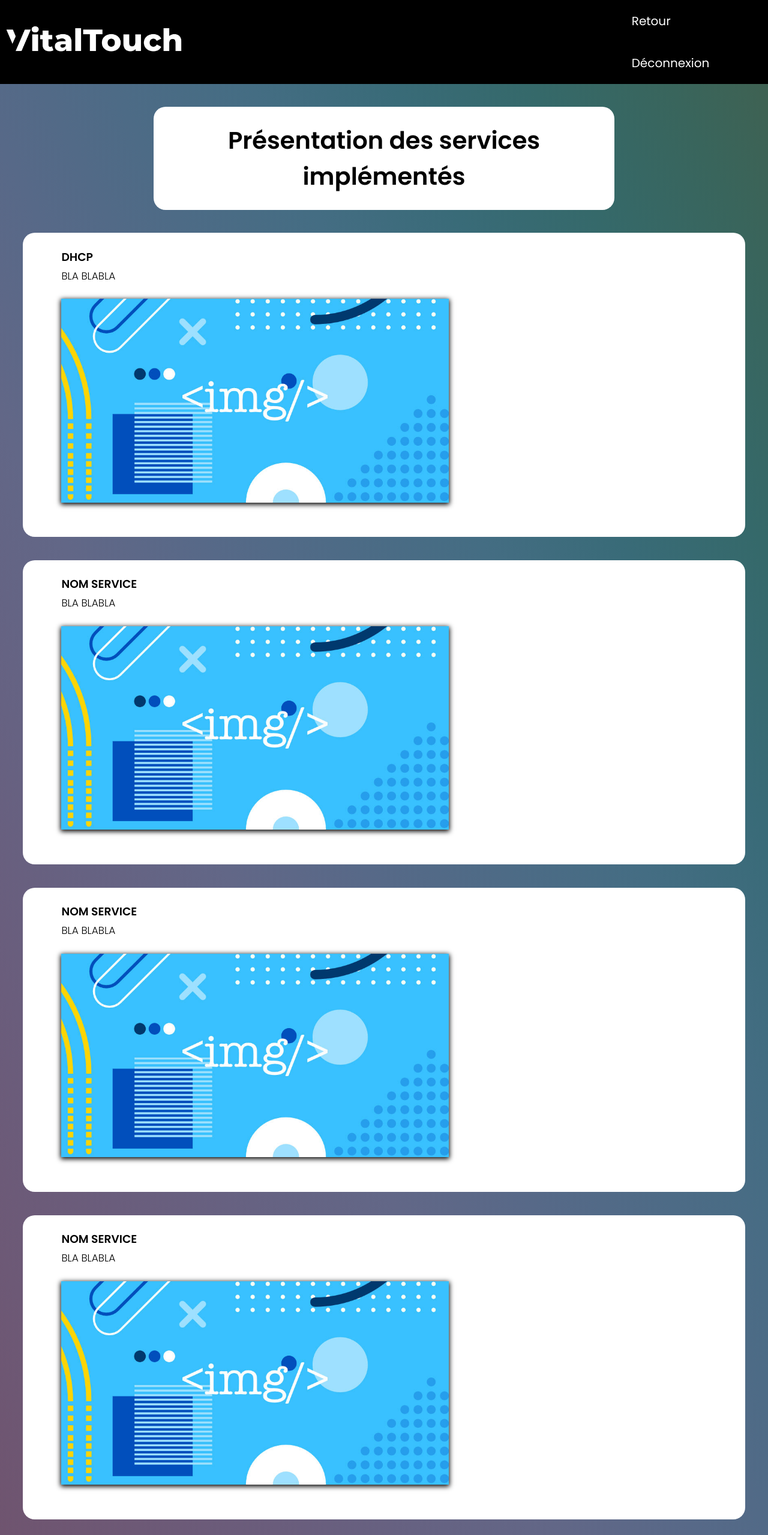
After one commit to staringhan/SAE24, a PHP site: page /technique/services.html in a window 1280 px wide. The commit adds this page. Shown: the whole page at 60% size. Run offline with PHP 8.4, Linux system fonts and the light colour scheme.

Commit message:
Update 22/06 avec ajout page service etc

```diff
--- a/styles/tableau.css
+++ b/styles/tableau.css
@@ -10,6 +10,7 @@ table{
 	width: 80%;
 	margin: auto;
 	margin-bottom: 3%;
+	margin-top: 3%;
 
 }
 
--- /dev/null
+++ b/technique/services.html
@@ -0,0 +1,65 @@
+<!DOCTYPE html>
+<html lang="fr">
+    <head>
+        <title>SAE 24 - Services</title>
+        <meta charset="utf-8">
+        <meta name="author" content="IcpOcc">
+        <meta name="description" content="SAE 24, projet">
+        <meta name="keywords" content="HTML, CSS">
+        <link rel="stylesheet" type="text/css" href="../styles/projet.css" media="screen">
+        <link rel="stylesheet" type="text/css" href="../styles/tableau.css" media="screen">
+        <link rel="stylesheet" href="https://cdnjs.cloudflare.com/ajax/libs/font-awesome/6.0.0-beta3/css/all.min.css">
+        <link rel="shortcut icon" href="../media/VLOGOgreen.ico" type="image/x-icon">
+        <meta content="width=device-width, initial-scale=1" name="viewport">
+    </head>
+    <body>
+        <nav class="navbar">
+            <div class="logo">
+                <a href="../index.html">
+                <img class="iconelogo" src="../media/vitaltouchblack.png" alt="Logo">
+                </a>
+            </div>
+            <ul class="nav-liste" id="navi-liste">
+                <li class="element-liste">
+                    <a href="../web/projet.html">Retour</a>
+                </li>
+                <li class="element-liste">
+                    <a href="../php/deconnexion.php">Déconnexion</a>
+                </li>
+            </ul>
+        </nav>
+        <section class="contenu">
+            <h1 class="titre">Présentation des services implémentés</h1>
+            <article class="texte">
+                <h3>DHCP</h3>
+                <p>
+                   BLA BLABLA
+                </p>
+                <img class="schema" src="../media/a_remplacer.jpeg" alt="plan du réseau ">
+            </article>
+            <article class="texte">
+                <h3>NOM SERVICE</h3>
+                <p>
+                   BLA BLABLA
+                </p>
+                <img class="schema" src="../media/a_remplacer.jpeg" alt="plan du réseau ">
+            </article>
+            <article class="texte">
+                <h3>NOM SERVICE</h3>
+                <p>
+                   BLA BLABLA
+                </p>
+                <img class="schema" src="../media/a_remplacer.jpeg" alt="plan du réseau ">
+            </article>
+            <article class="texte">
+                <h3>NOM SERVICE</h3>
+                <p>
+                   BLA BLABLA
+                </p>
+                <img class="schema" src="../media/a_remplacer.jpeg" alt="plan du réseau ">
+            </article>
+        </section>
+
+
+    </body>
+</html>
```
Also changed, not shown: technique/details/detail_reseau.html (+2 -10 lines), technique/details/detail_tel.html (+2 -13 lines), technique/reseau.html (+1 -16 lines), technique/synthesemembre.html (+27 -0 lines), technique/syntheses/BELOT.html (+0 -12 lines), technique/syntheses/BESSAIAH.html (+0 -13 lines), technique/syntheses/HALIDI.html (+0 -8 lines), technique/telephonie.html (+1 -14 lines), technique/validation.html (+0 -15 lines), web/connexion.php (+0 -13 lines), web/mentions.html (+6 -3 lines), web/projet.html (+7 -21 lines), media/logoservices.jpeg (added), media/schematel.jpeg.
